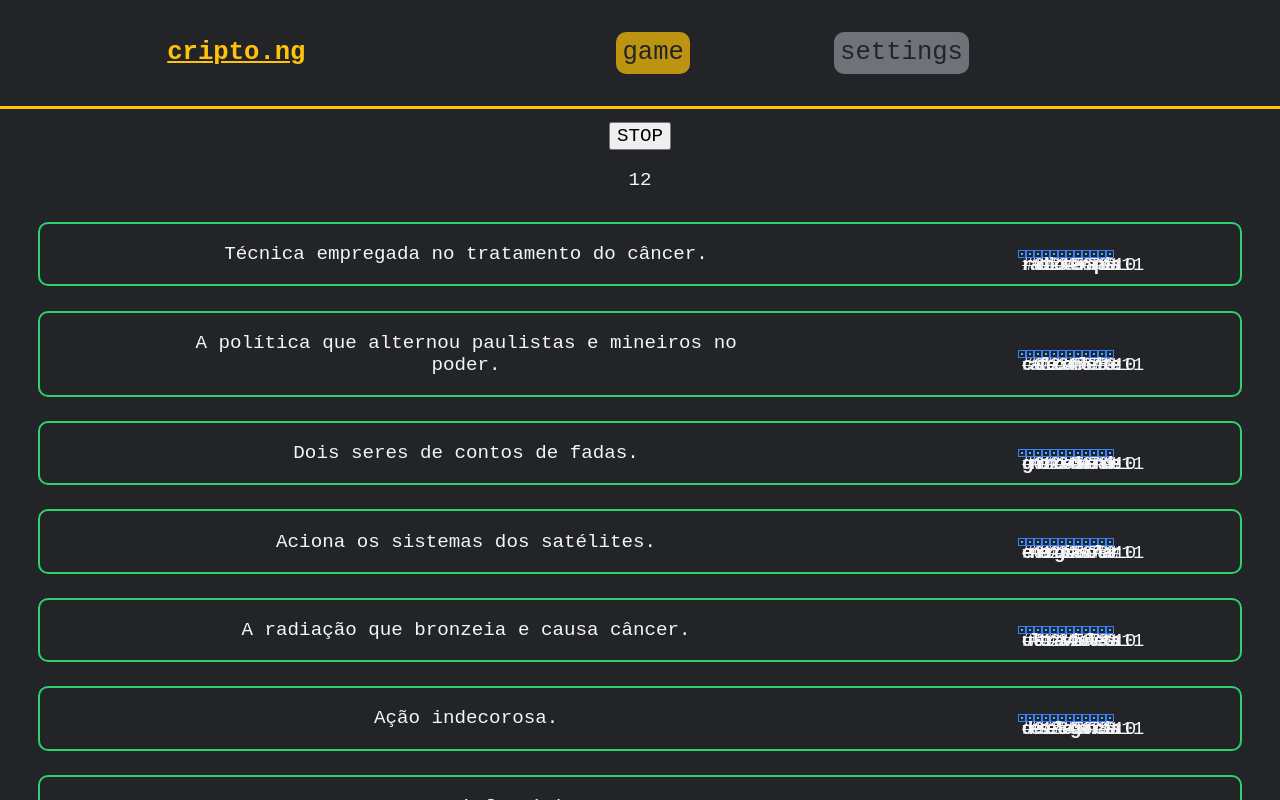
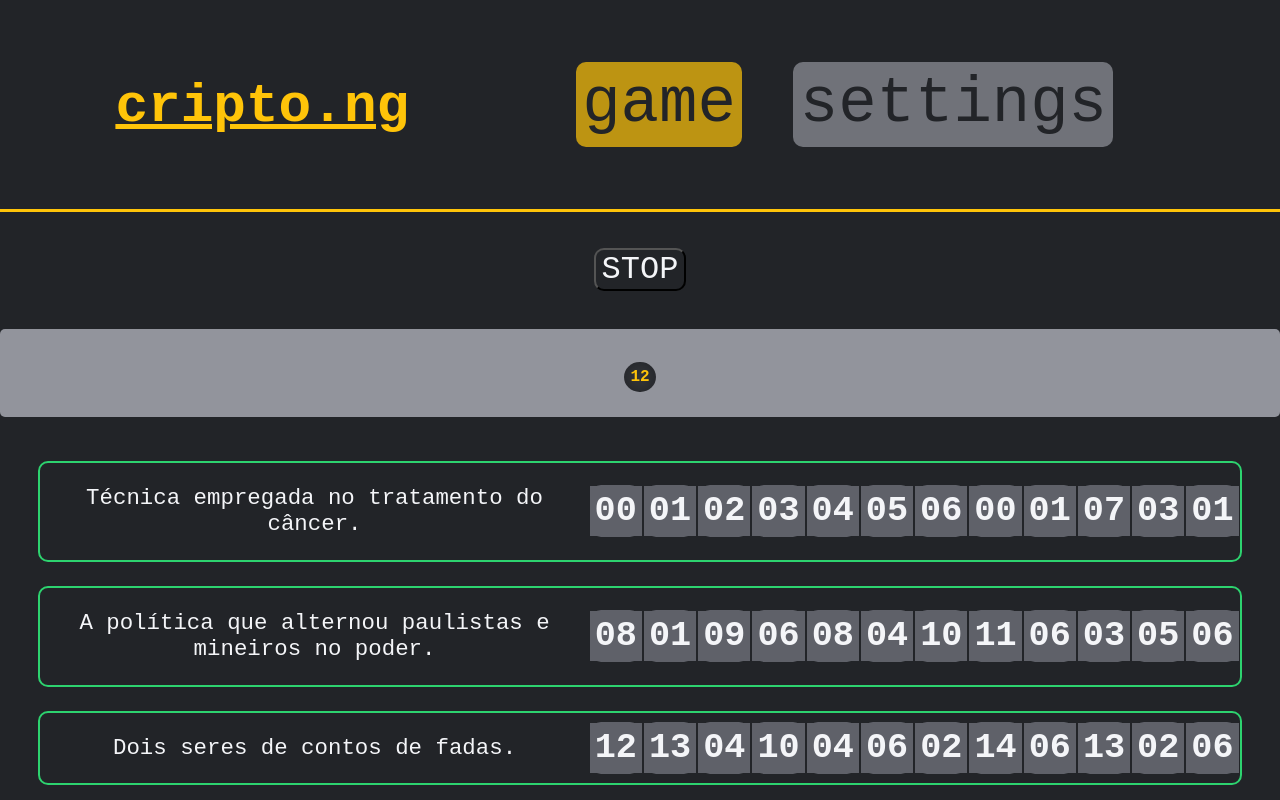
Before and after one commit to dudushy/cripto.ng, an Angular app: page / in a window 1280 px wide. Both pictures are taken after a click on the button "START". Shown: the top 800 px of the page. Built offline with nearby package versions, Linux system fonts and the light colour scheme.

Commit message:
Working prototypé

```diff
--- a/src/app/app.component.scss
+++ b/src/app/app.component.scss
@@ -15,7 +15,7 @@ header {
 
   h1 {
     a {
-      font-size: 2vmax;
+      font-size: 1.7rem;
       &[theme="dark"] {
         color: $warning;
       }
@@ -32,7 +32,7 @@ header {
     width: 50%;
 
     a {
-      font-size: 2vmax;
+      font-size: 2rem;
       transition: all 250ms;
       // text-decoration: none;
       border-radius: 10px;
@@ -83,7 +83,11 @@ footer {
     border-top: 3px solid $danger;
   }
 
+  p {
+    font-size: 1rem;
+
     #heart {
+      font-size: 1.3rem;
       cursor: default;
       transition: 200ms all;
       &[theme="dark"] {
@@ -101,7 +105,7 @@ footer {
     }
 
     a {
-    // font-size: 2vmax;
+      font-size: 1rem;
       transition: 200ms all;
       &[theme="dark"] {
         color: $warning;
@@ -117,3 +121,4 @@ footer {
       }
     }
   }
+}
--- a/src/app/components/game/game.component.html
+++ b/src/app/components/game/game.component.html
@@ -1,17 +1,20 @@
 <main>
-  <button *ngIf="!gameRunning" (click)="startGame()">START</button>
-  <button *ngIf="gameRunning" (click)="stopGame()">STOP</button>
+  <button *ngIf="!gameRunning" [attr.theme]="app.theme" (click)="startGame()">START</button>
+  <button *ngIf="gameRunning" [attr.theme]="app.theme" (click)="stopGame()">STOP</button>
 
-  <p *ngIf="gameRunning">{{currentWord}} {{12 - currentWord.length}}</p>
+  <p id="currentWord" [attr.theme]="app.theme" [attr.full]="12 - currentWord.length == 0" *ngIf="gameRunning">
+    {{currentWord}}
+    <b [attr.theme]="app.theme">{{12 - currentWord.length}}</b>
+  </p>
 
   <div *ngIf="gameRunning" id="gameDiv">
     <div *ngFor="let item of gameArray | keyvalue : defaultOrder" id="gameWord">
       <p>{{$any(item).value.description}}</p>
       <table>
         <tr *ngFor="let letter of $any(item).value.word.split('') | keyvalue : defaultOrder">
-          <td>
-            <span>#{{letter.key}}</span>
-            <b>{{letter.value}}</b>
+          <td [attr.isActive]="indexArray[$any(letter).value].active">
+            <b *ngIf="!indexArray[$any(letter).value].active" [attr.less10]="indexArray[$any(letter).value].id < 10">{{indexArray[$any(letter).value].id}}</b>
+            <b *ngIf="indexArray[$any(letter).value].active"> {{letter.value}} </b>
           </td>
         </tr>
       </table>
--- a/src/app/components/game/game.component.scss
+++ b/src/app/components/game/game.component.scss
@@ -2,6 +2,38 @@
 
 main {
   margin-block: 1%;
+
+  button {
+    font-size: 1rem;
+    border-radius: 10px;
+  }
+
+  #currentWord {
+    font-size: 1rem;
+    padding: 2%;
+    border-radius: 5px;
+    background-color: $medium;
+    &[full="true"] {
+      color: $success;
+    }
+    &[full="false"] {
+      color: $danger;
+    }
+
+    b {
+      background: none;
+      font-size: 0.5rem;
+      padding: 0.5%;
+      border-radius: 50%;
+      box-sizing: border-box;
+      box-shadow: inset 0px 0px 20px 10px $dark;
+      &[theme="dark"] {
+        color: $warning;
+      }
+      &[theme="light"] {
+        color: $danger;
+      }
+    }
   }
 
   #gameDiv {
@@ -21,31 +53,54 @@ main {
 
       p {
         width: 50%;
+        font-size: 0.7rem;
+        margin-inline: 1%;
       }
 
       table {
         display: flex;
+        justify-content: space-between;
+        // width: 38%;
 
         tr {
-        border: 1px solid $primary;
+          // border: 1px solid $primary;
 
           td {
-          background-color: $secondary;
+            background-color: darken($medium, 20%);
             position: relative;
-
-          span {
-            position: absolute;
-            top: 50%;
-            left: 50%;
+            border-radius: 10px;
+            display: flex;
+            justify-content: center;
+            align-items: center;
+            margin-inline: 5%;
+            border-radius: 10px;
+            &[isActive="true"] {
+              &[theme="dark"] {
+                background-color: $warning !important;
+              }
+              &[theme="light"] {
+                background-color: $danger !important;
               }
 
               b {
-            position: absolute;
-            top: 50%;
-            left: 50%;
+                color: $success !important;
+                // &::before {
+                //   content: " ";
+                // }
+              }
+            }
+
+            b {
+              font-size: 1.1rem;
+              color: $light;
+              border: 5px solid darken($medium, 20%);
+              &[less10="true"]::before {
+                content: "0";
               }
             }
           }
         }
       }
     }
+  }
+}
--- a/src/app/components/game/game.component.ts
+++ b/src/app/components/game/game.component.ts
@@ -58,18 +58,23 @@ export class GameComponent implements OnInit {
       // console.log(`[${this.title}#window.keydown] event`, event);
       console.log(`[${this.title}#window.keydown] event.key`, event.key);
 
-      if (event.key === 'Backspace') {
+      const treatedKey = event.key.toLowerCase().replace(/[^a-z]/g, '');
+      console.log(`[${this.title}#window.keydown] treatedKey`, treatedKey);
+
+      if (treatedKey == 'backspace') {
         this.currentWord = this.currentWord.slice(0, -1);
         return;
       }
 
-      if (event.key === 'Enter') {
+      if (treatedKey == 'enter') {
         this.updateIndexArray(this.currentWord);
         this.currentWord = '';
         return;
       }
 
-      this.currentWord += event.key;
+      if (treatedKey.length > 1) return;
+
+      this.currentWord += treatedKey;
 
       if (this.currentWord.length > 12) {
         this.updateIndexArray(this.currentWord.slice(0, -1));
--- a/src/styles.scss
+++ b/src/styles.scss
@@ -36,7 +36,7 @@ html, body {
 }
 
 * {
-  font-size: 1.5vmax;
+  font-size: 2rem;
   font-family: monospace;
   &[theme="dark"] {
     background-color: $dark;
```
Lines whose indentation alone changed are shown as unchanged.
